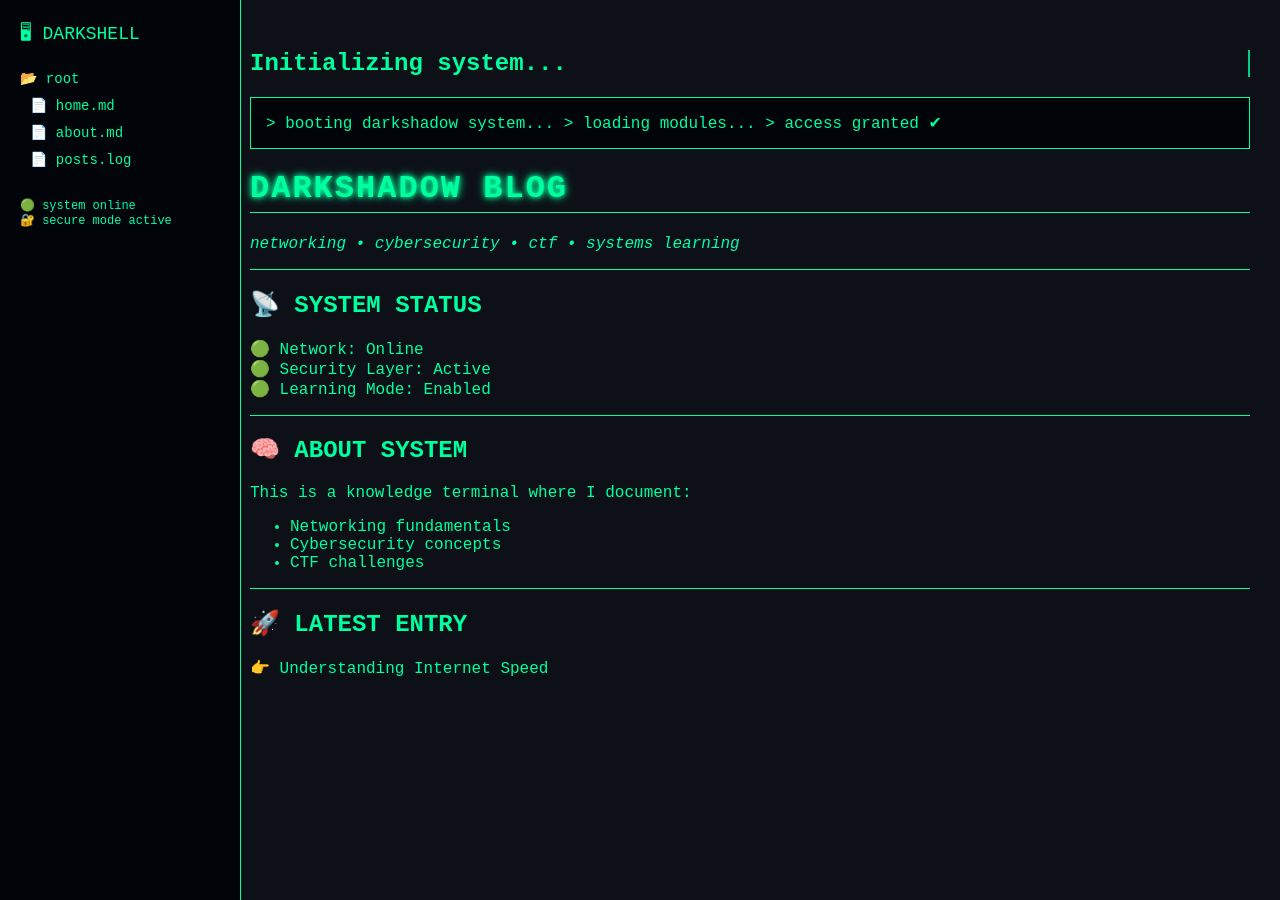
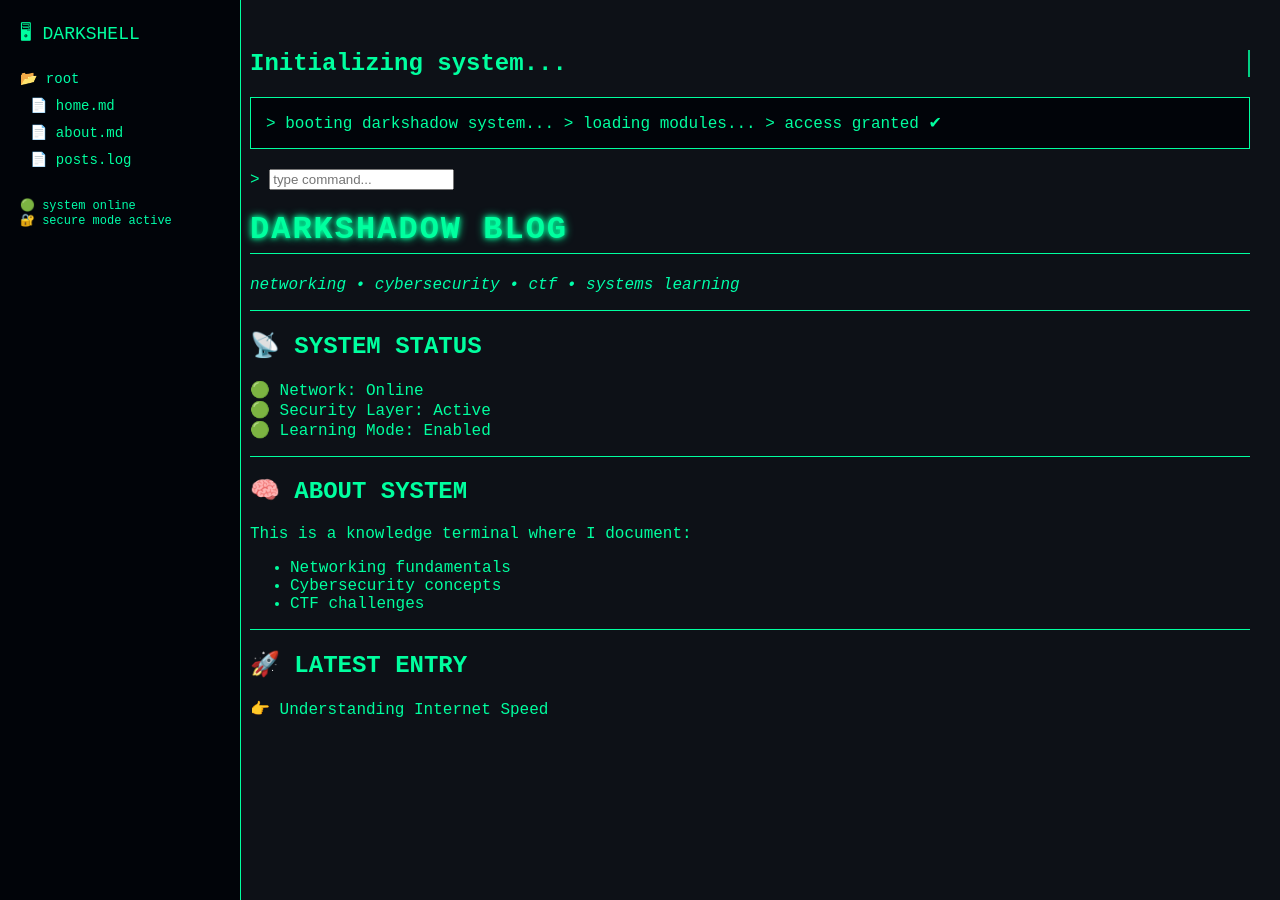
Before and after one commit to ashuraweismann/ashuraweismann.github.io, a Jekyll site: the page built from index.md, in a window 1280 px wide and 900 px high. Built offline with Jekyll 4.4.1, drawn with Linux system fonts in a browser that asks for light colours.

Commit message:
Add command input box to index.md

```diff
--- a/index.md
+++ b/index.md
@@ -11,6 +11,11 @@ title: Home
 > loading modules...
 > access granted ✔
 
+</div>
+
+<div class="cmd-box">
+  <span>> </span>
+  <input type="text" id="cmdInput" placeholder="type command..." />
 </div>
 
 <h1 class="glow">DARKSHADOW BLOG</h1>
```
